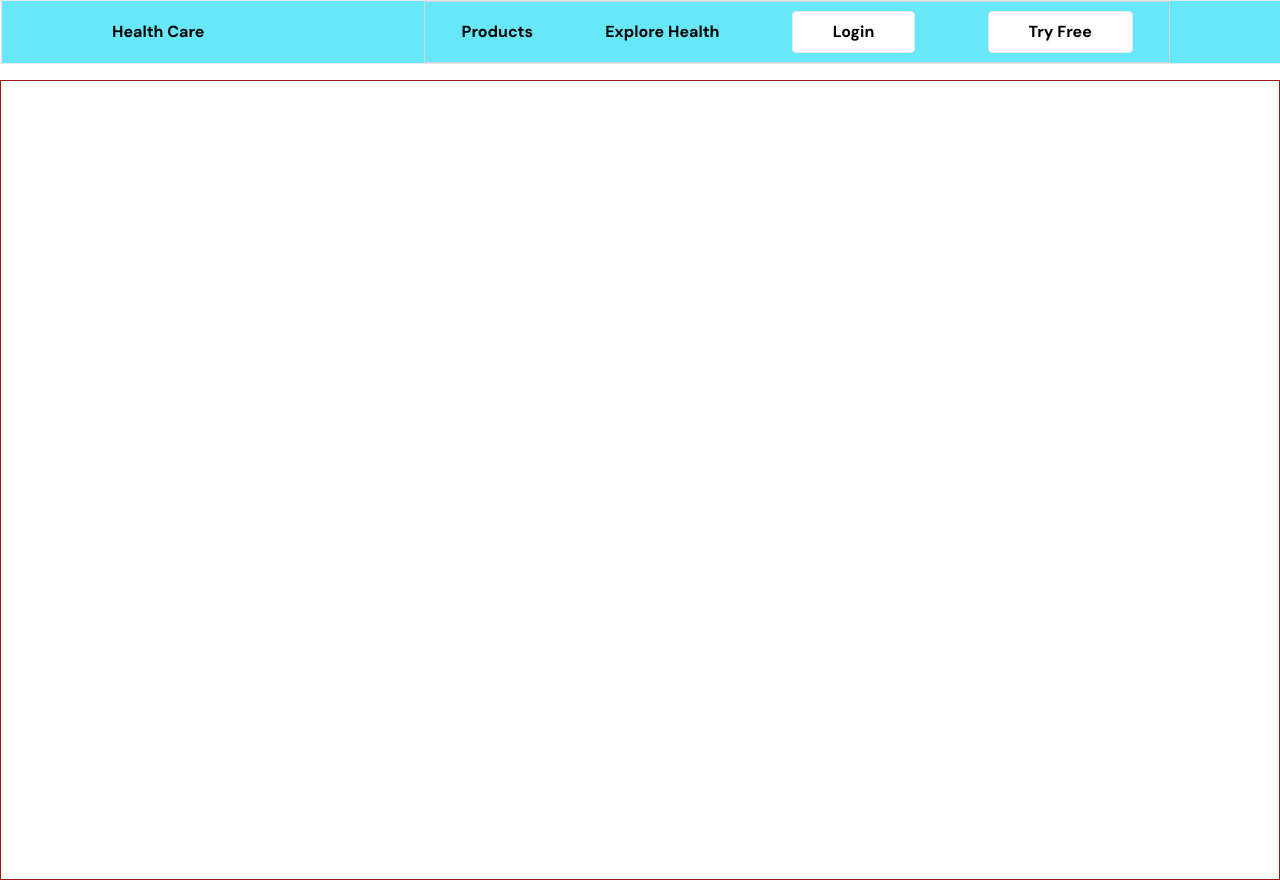
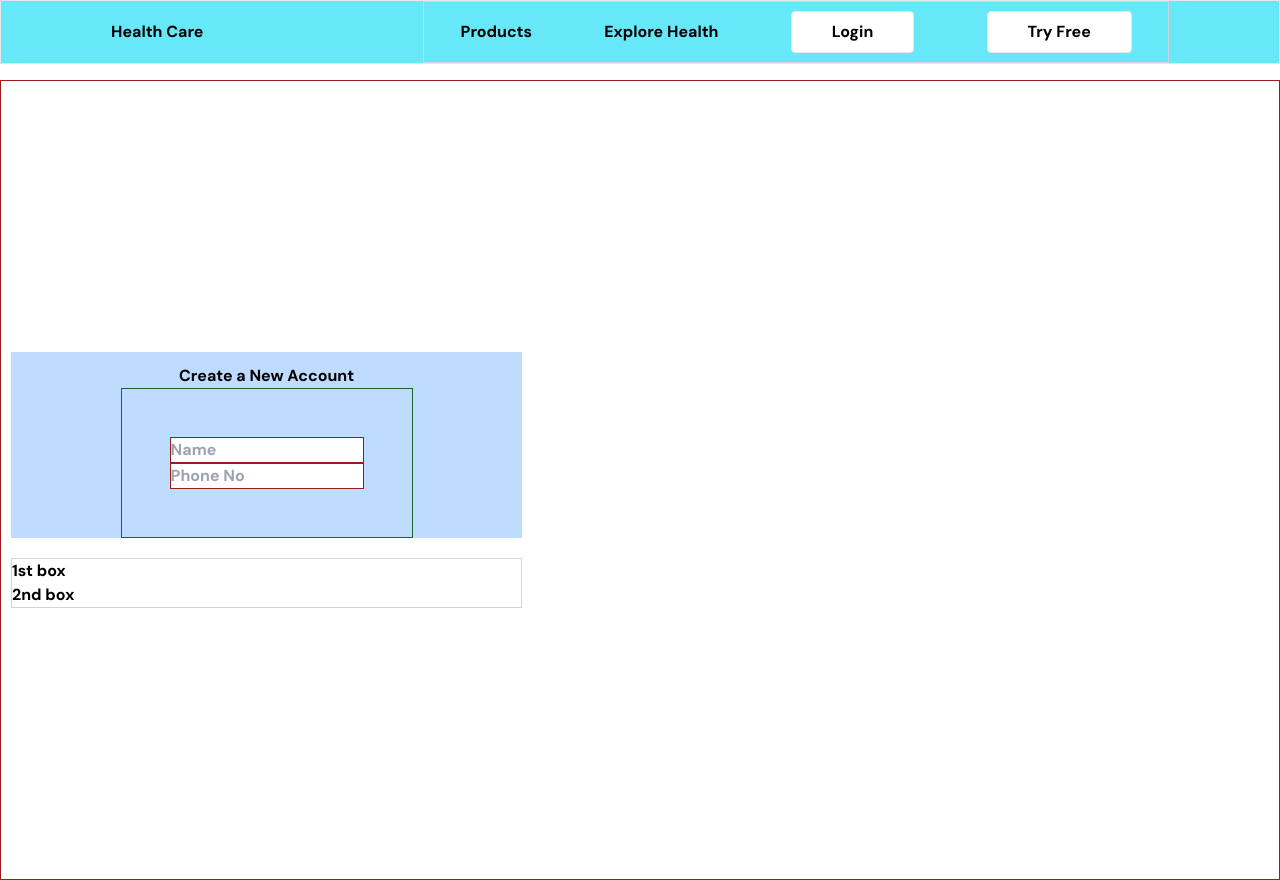
Before and after one commit to Bukunmi-sketch/nextjs-tailwindcss-project, a Next.js app: page /register in a window 1280 px wide. Built offline with nearby package versions, Linux system fonts and the light colour scheme.

Commit message:
divided them into sections

```diff
--- a/pages/register.js
+++ b/pages/register.js
@@ -15,11 +15,34 @@ const roboto_mono = Roboto_Mono({
 
 function register() {
     return (
-     <main className={`min-h-screen   font-mono font-bold border border-red-800 mt-20 `}>
+        <>
             <Header />
+            <main className={`min-h-screen flex flex-col justify-center font-bold border border-red-800 md:mt-20 `}>
+
+
+                <div className='flex flex-col items-center h w-[40%] bg-blue-200 m-2.5  '>
+                    <h3 className='mt-3'>Create a New Account</h3>
+
+                    <div className='flex flex-col border border-green-800 p-12'>
+                        <div className='flex flex-col border border-red-800'>
+                            <input type='' placeholder='Name' />
+                        </div>
+
+                        <div className='flex flex-col border border-red-800'>
+                            <input type='' placeholder='Phone No' />
+                        </div>
+                    </div>
+
+                </div>
+
+                <div className='flex flex-col w-[40%] m-2.5 border border-gray-300'>
+                    <div className=''>1st box</div>
+                    <div className=''>2nd box</div>
+                </div>
 
 
             </main>
+        </>
     )
 }
 
```
Lines whose indentation alone changed are shown as unchanged.
